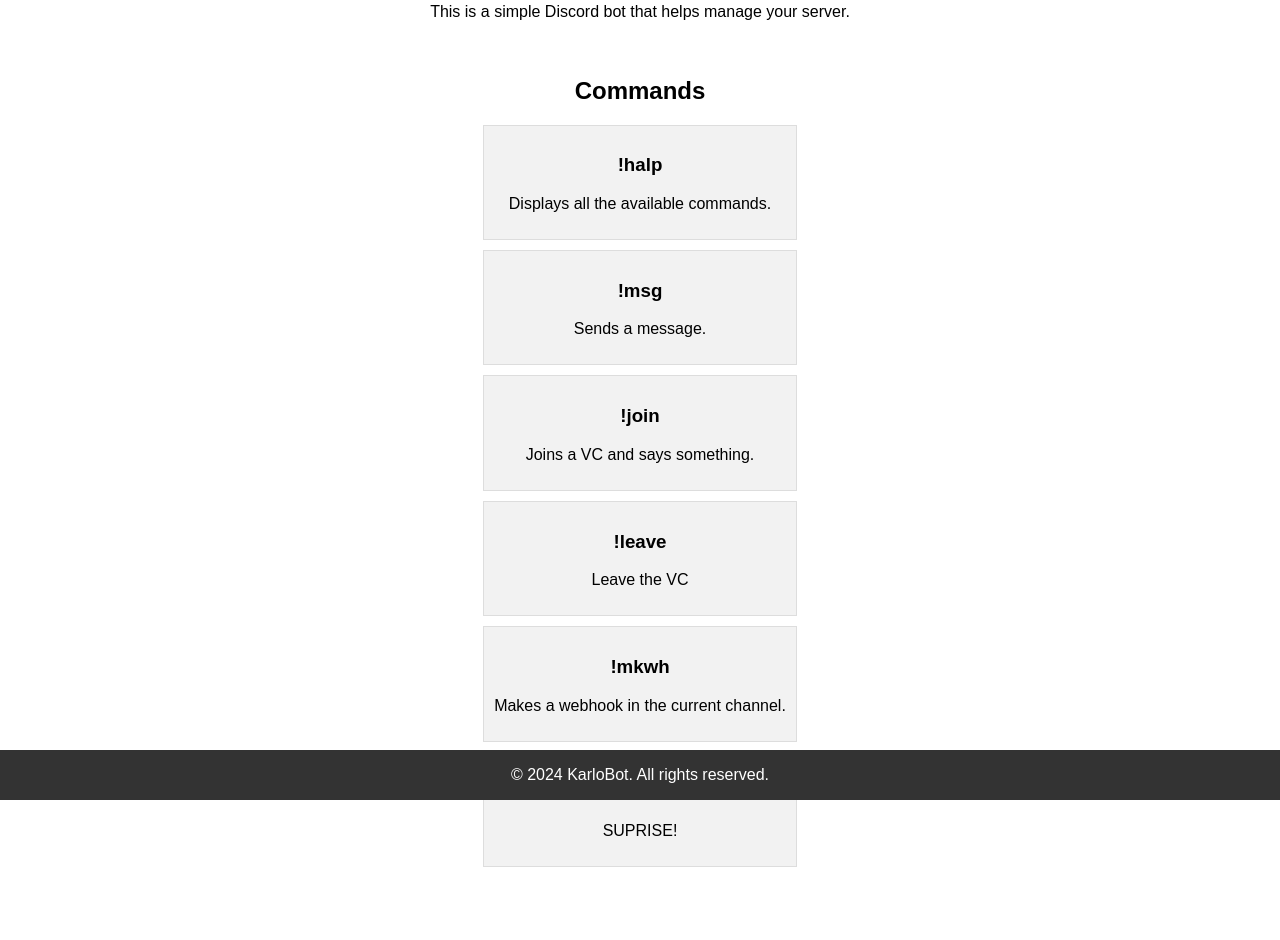
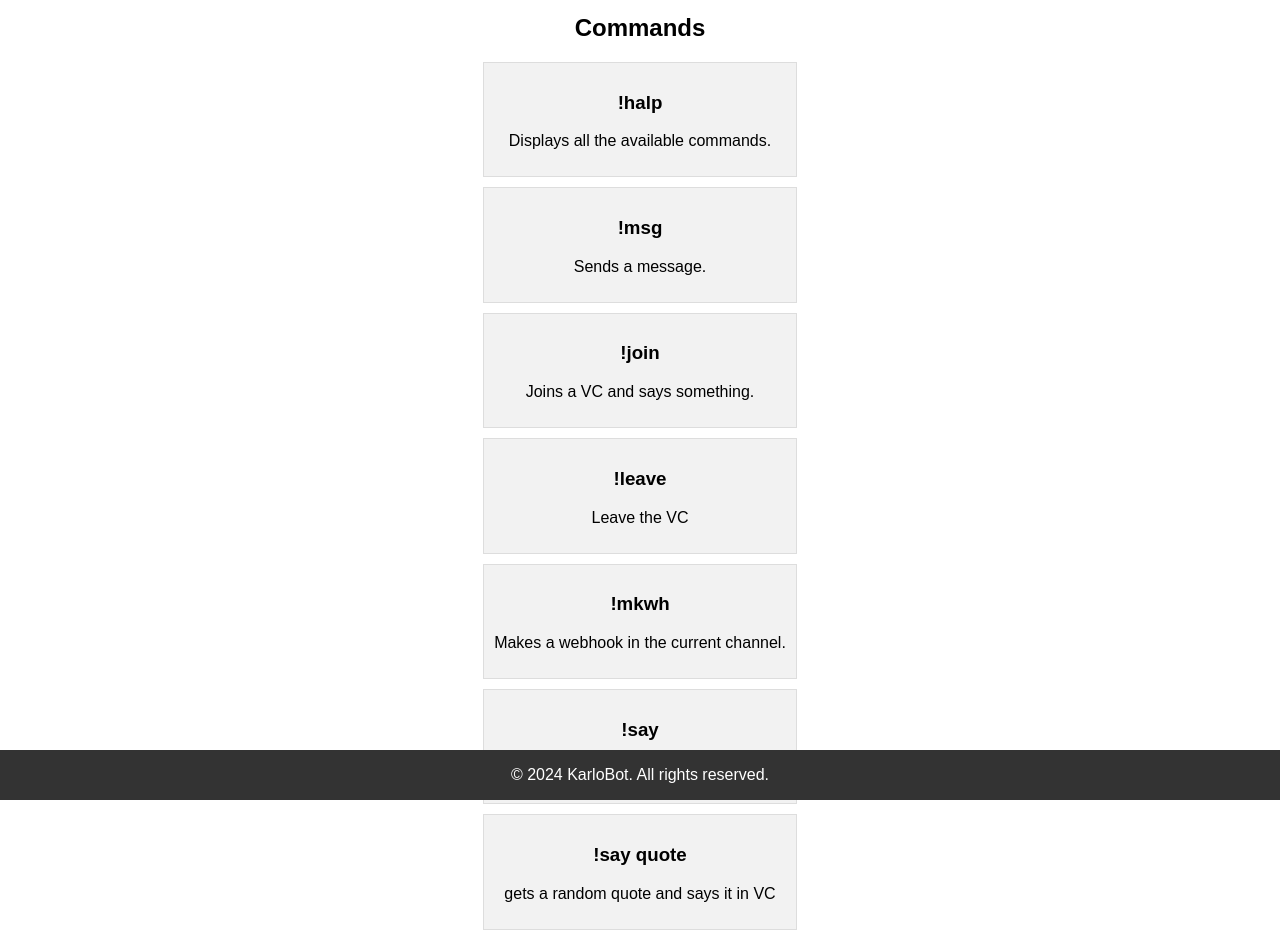
Before and after one commit to KarloBot/KarloBot.github.io, a plain HTML site: page index.html in a window 1280 px wide. Before the commit the page ends 877 px from the top, so only its background shows below. Drawn offline with Linux system fonts and the light colour scheme.

Commit message:
add new commands

```diff
--- a/index.html
+++ b/index.html
@@ -71,8 +71,12 @@
             <p>Makes a webhook in the current channel.</p>
         </div>
         <div class="command">
-            <h3>!fat</h3>
-            <p>SUPRISE!</p>
+            <h3>!say</h3>
+            <p>says something in the VC</p>
+        </div>
+        <div class="command">
+            <h3>!say quote</h3>
+            <p>gets a random quote and says it in VC</p>
         </div>
     </section>
     <footer>
```
